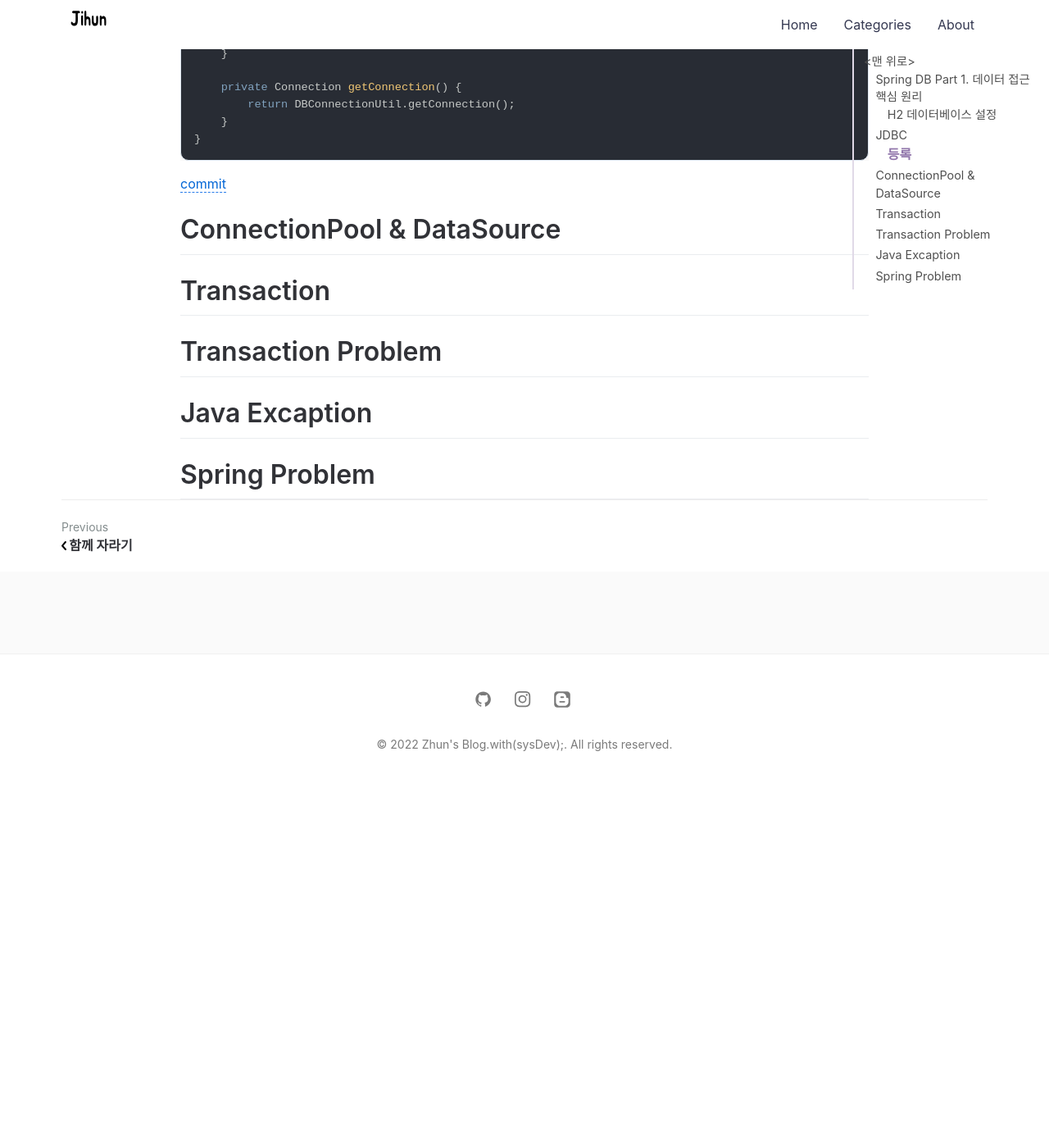
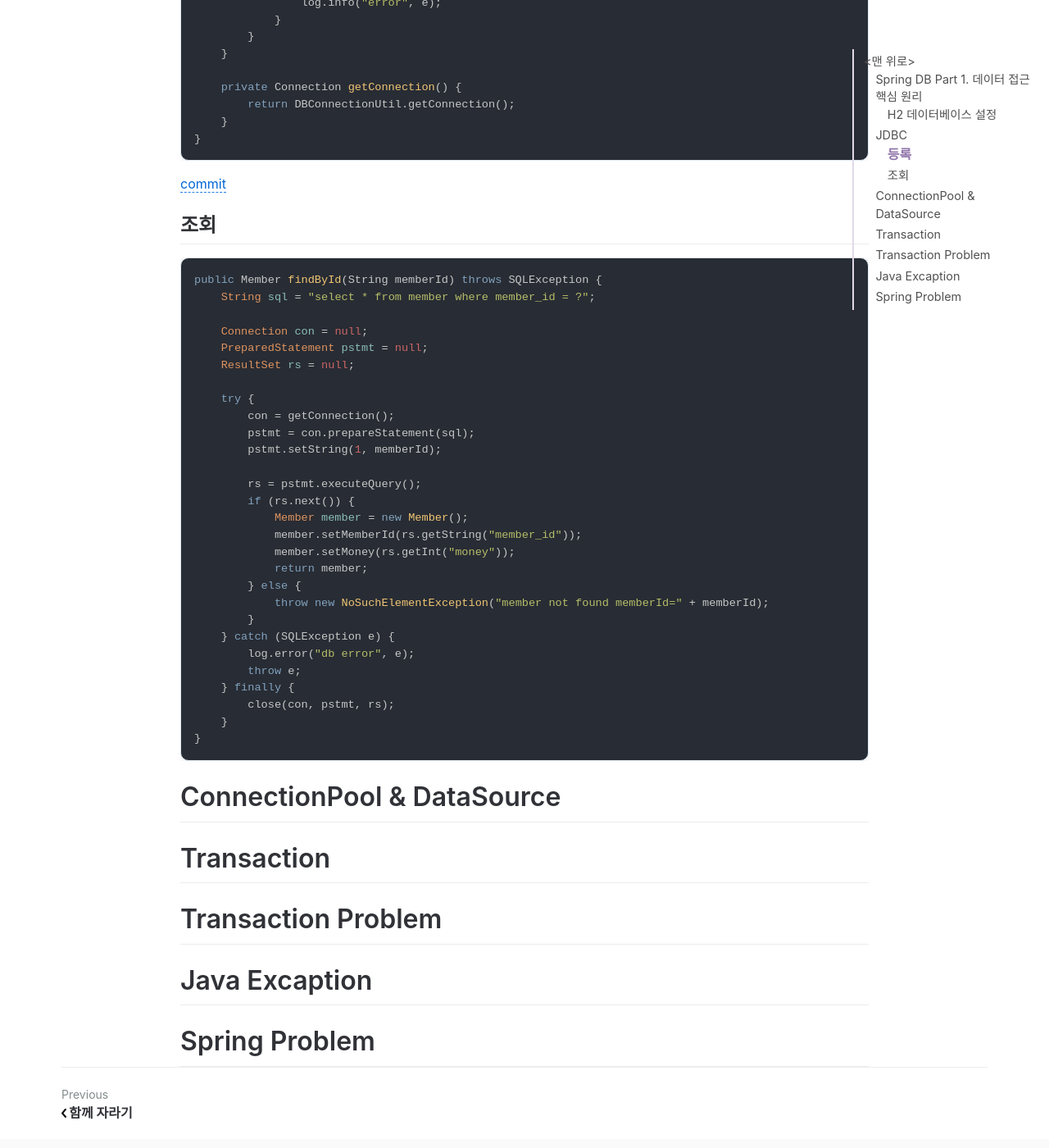
Before and after one commit to jihunparkme/jihunparkme.github.io, a Jekyll site: the page built from _posts/2022-08-08-Spring-DB-Part1.md, in a window 1280 px wide and 1400 px high, scrolled down 3366 px. Shown: the whole window at 82% size. Built offline with Jekyll 4.4.1, drawn with Linux system fonts in a browser that asks for light colours; nearby versions of some CDN libraries; comment, search, counter and statistics services are not loaded; before the commit the page ends 4329 px from its top, so only the background shows below that; some of the changed text lies outside the part shown.

Commit message:
[JDBC] JDBC 개발 - 조회

````diff
--- a/_posts/2022-08-08-Spring-DB-Part1.md
+++ b/_posts/2022-08-08-Spring-DB-Part1.md
@@ -137,6 +137,38 @@ public class MemberRepository {
 
 [commit](https://github.com/jihunparkme/Inflearn-Spring-DB/commit/b93bc90231003c3eaa0852d4fc6d073ca6f4b6eb)
 
+## 조회
+
+```java
+public Member findById(String memberId) throws SQLException {
+    String sql = "select * from member where member_id = ?";
+
+    Connection con = null;
+    PreparedStatement pstmt = null;
+    ResultSet rs = null;
+
+    try {
+        con = getConnection();
+        pstmt = con.prepareStatement(sql);
+        pstmt.setString(1, memberId);
+
+        rs = pstmt.executeQuery();
+        if (rs.next()) {
+            Member member = new Member();
+            member.setMemberId(rs.getString("member_id"));
+            member.setMoney(rs.getInt("money"));
+            return member;
+        } else {
+            throw new NoSuchElementException("member not found memberId=" + memberId);
+        }
+    } catch (SQLException e) {
+        log.error("db error", e);
+        throw e;
+    } finally {
+        close(con, pstmt, rs);
+    }
+}
+```
 
 # ConnectionPool & DataSource
 
````
